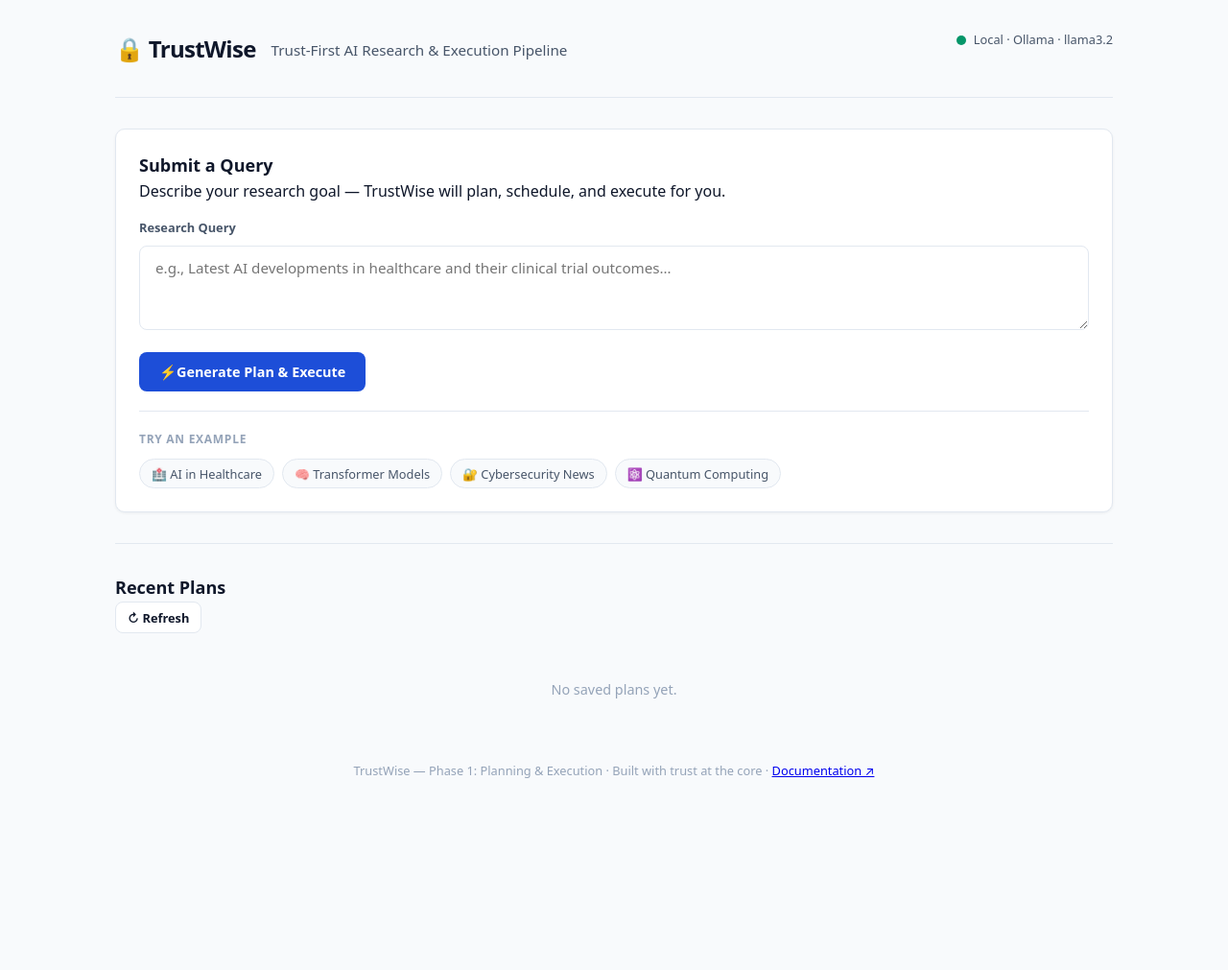
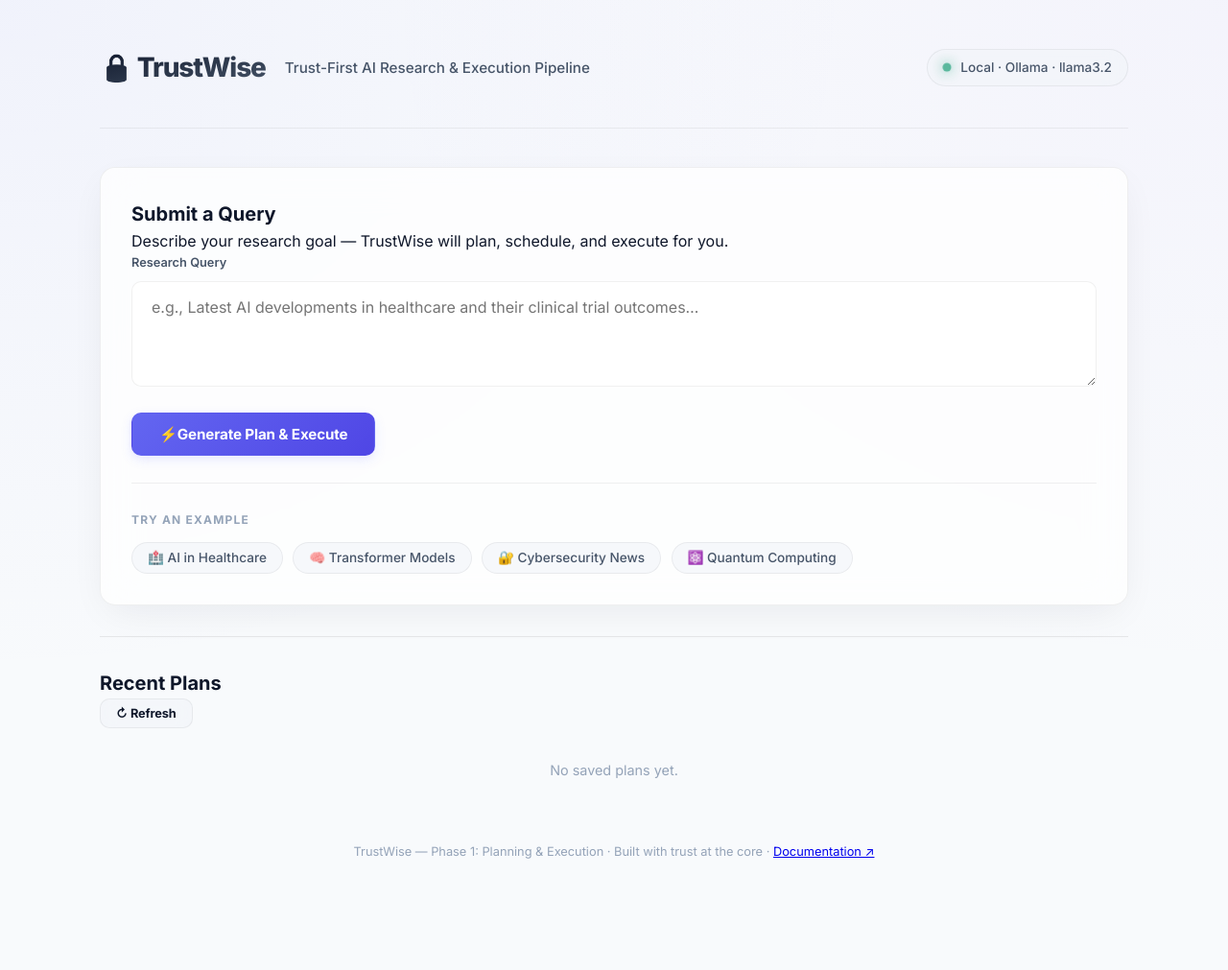
Before and after one commit to AnushkGG/TrustWise, a Flask app: page / in a window 1280 px wide. Shown: the whole page at 96% size. Before the commit the page ends 811 px from the top, so only its background shows below. Run offline with Flask 3, Linux system fonts and the light colour scheme; data that the repository does not hold is empty.

Commit message:
feat: upgrade to White Professional design with CSV/PDF export and premium Ice Glass aesthetics

```diff
--- a/static/css/style.css
+++ b/static/css/style.css
@@ -1,23 +1,27 @@
-/* TrustWise — professional light UI */
+/* TrustWise — White Professional Premium (Ice Glass) UI */
 
 :root {
-  --bg: #ffffff;
-  --bg-subtle: #f8fafc;
-  --border: #e2e8f0;
+  --bg: #f8fafc;
+  --bg-subtle: #ffffff;
+  --glass: rgba(255, 255, 255, 0.75);
+  --glass-surface: rgba(241, 245, 249, 0.65);
+  --glass-border: rgba(0, 0, 0, 0.06);
+  --border: rgba(0, 0, 0, 0.08);
   --text: #0f172a;
   --text-secondary: #475569;
   --text-muted: #94a3b8;
-  --accent: #1d4ed8;
-  --accent-hover: #1e40af;
+  --accent: #6366f1;
+  --accent-glow: rgba(99, 102, 241, 0.15);
+  --accent-hover: #4f46e5;
   --success: #059669;
   --warning: #d97706;
   --error: #dc2626;
-  --radius: 10px;
-  --radius-sm: 8px;
-  --shadow: 0 1px 3px rgba(15, 23, 42, 0.06);
-  --shadow-md: 0 4px 24px rgba(15, 23, 42, 0.08);
-  --font: "DM Sans", system-ui, -apple-system, sans-serif;
-  --ease: cubic-bezier(0.22, 1, 0.36, 1);
+  --radius: 16px;
+  --radius-sm: 10px;
+  --shadow: 0 4px 20px -1px rgba(15, 23, 42, 0.05);
+  --shadow-lg: 0 12px 40px -10px rgba(15, 23, 42, 0.08);
+  --font: "Outfit", "Inter", system-ui, -apple-system, sans-serif;
+  --ease: cubic-bezier(0.4, 0, 0.2, 1);
 }
 
 *,
@@ -35,111 +39,126 @@
 
 body {
   font-family: var(--font);
-  background: var(--bg-subtle);
+  background: var(--bg);
+  background-image:
+    radial-gradient(at 0% 0%, rgba(99, 102, 241, 0.05) 0px, transparent 50%),
+    radial-gradient(at 100% 0%, rgba(139, 92, 246, 0.04) 0px, transparent 50%);
   color: var(--text);
-  line-height: 1.55;
+  line-height: 1.6;
   min-height: 100vh;
 }
 
 .container {
-  max-width: 1080px;
+  max-width: 1120px;
   margin: 0 auto;
-  padding: 2rem 1.25rem 4rem;
+  padding: 3rem 1.5rem 5rem;
 }
 
 /* Header */
 .header {
   display: flex;
-  align-items: flex-start;
+  align-items: center;
   justify-content: space-between;
   gap: 1.5rem;
-  padding-bottom: 2rem;
-  border-bottom: 1px solid var(--border);
-  margin-bottom: 2rem;
+  padding-bottom: 2.5rem;
+  margin-bottom: 2.5rem;
+  border-bottom: 1px solid var(--glass-border);
 }
 
 .header-content {
   display: flex;
   align-items: center;
-  gap: 1rem;
+  gap: 1.25rem;
 }
 
 .brand-mark {
-  width: 48px;
-  height: 48px;
-  border-radius: var(--radius-sm);
-  background: var(--text);
+  width: 52px;
+  height: 52px;
+  border-radius: 14px;
+  background: linear-gradient(135deg, var(--accent), #8b5cf6);
   color: #fff;
-  font-weight: 700;
-  font-size: 0.85rem;
+  font-weight: 800;
+  font-size: 0.95rem;
   display: flex;
   align-items: center;
   justify-content: center;
-  letter-spacing: -0.02em;
+  letter-spacing: -0.01em;
+  box-shadow: 0 0 20px var(--accent-glow);
 }
 
 .header h1 {
-  font-size: 1.5rem;
-  font-weight: 700;
-  letter-spacing: -0.03em;
+  font-size: 1.75rem;
+  font-weight: 800;
+  letter-spacing: -0.04em;
+  background: linear-gradient(to bottom right, var(--text), var(--text-secondary));
+  -webkit-background-clip: text;
+  background-clip: text;
+  -webkit-text-fill-color: transparent;
 }
 
 .subtitle {
   color: var(--text-secondary);
   font-size: 0.95rem;
-  margin-top: 0.25rem;
+  font-weight: 500;
+  margin-top: 0.15rem;
 }
 
 .status-indicator {
   display: flex;
   align-items: center;
-  gap: 0.5rem;
-  font-size: 0.8rem;
+  gap: 0.65rem;
+  font-size: 0.85rem;
+  font-weight: 500;
   color: var(--text-secondary);
-  white-space: nowrap;
+  padding: 0.5rem 1rem;
+  background: var(--glass-surface);
+  border: 1px solid var(--glass-border);
+  border-radius: 999px;
+  backdrop-filter: blur(10px);
 }
 
 .status-dot {
-  width: 10px;
-  height: 10px;
+  width: 8px;
+  height: 8px;
   border-radius: 50%;
   background: var(--text-muted);
+  box-shadow: 0 0 8px var(--text-muted);
 }
 
 .status-dot--ok {
   background: var(--success);
+  box-shadow: 0 0 12px var(--success);
+  animation: pulse 2s infinite;
 }
-.status-dot--warn {
-  background: var(--warning);
-}
-.status-dot--err {
-  background: var(--error);
+
+@keyframes pulse {
+  0% { opacity: 1; transform: scale(1); }
+  50% { opacity: 0.6; transform: scale(1.15); }
+  100% { opacity: 1; transform: scale(1); }
 }
 
 /* Sections */
-.section-header {
-  margin-bottom: 1rem;
+.query-section {
+  background: var(--glass);
+  backdrop-filter: blur(20px);
+  border: 1px solid var(--glass-border);
+  border-radius: var(--radius);
+  padding: 2rem;
+  box-shadow: var(--shadow-lg);
+  margin-bottom: 2rem;
 }
 
 .section-header h2 {
-  font-size: 1.125rem;
-  font-weight: 600;
+  font-size: 1.25rem;
+  font-weight: 700;
+  color: var(--text);
 }
 
 .section-lead {
   color: var(--text-secondary);
-  font-size: 0.9rem;
-  margin-top: 0.35rem;
-  max-width: 52ch;
-}
-
-.query-section {
-  background: var(--bg);
-  border: 1px solid var(--border);
-  border-radius: var(--radius);
-  padding: 1.5rem;
-  box-shadow: var(--shadow);
-  margin-bottom: 1.5rem;
+  font-size: 0.95rem;
+  margin-top: 0.5rem;
+  max-width: 58ch;
 }
 
 .form-group label {
@@ -152,139 +171,155 @@
 
 textarea {
   width: 100%;
-  padding: 0.75rem 1rem;
-  border: 1px solid var(--border);
+  padding: 1rem 1.25rem;
+  border: 1px solid var(--glass-border);
   border-radius: var(--radius-sm);
   font-family: inherit;
-  font-size: 0.95rem;
+  font-size: 1rem;
   resize: vertical;
-  min-height: 88px;
-  background: var(--bg);
+  min-height: 110px;
+  background: #fff;
+  color: var(--text);
+  transition: all 0.2s var(--ease);
 }
 
 textarea:focus {
-  outline: 2px solid rgba(29, 78, 216, 0.25);
+  outline: none;
   border-color: var(--accent);
+  background: #ffffff;
+  box-shadow: 0 0 0 4px var(--accent-glow);
 }
 
 .btn {
   display: inline-flex;
   align-items: center;
   justify-content: center;
-  padding: 0.65rem 1.25rem;
+  padding: 0.75rem 1.75rem;
   font-family: inherit;
-  font-size: 0.9rem;
-  font-weight: 600;
+  font-size: 0.95rem;
+  font-weight: 700;
   border-radius: var(--radius-sm);
   border: 1px solid transparent;
   cursor: pointer;
-  transition: background 0.15s var(--ease), border-color 0.15s;
+  transition: all 0.25s var(--ease);
+  letter-spacing: -0.01em;
 }
 
 .btn-primary {
-  background: var(--accent);
+  background: linear-gradient(135deg, var(--accent), #4f46e5);
   color: #fff;
-  margin-top: 1rem;
+  margin-top: 1.25rem;
+  box-shadow: 0 4px 12px var(--accent-glow);
 }
 
 .btn-primary:hover:not(:disabled) {
-  background: var(--accent-hover);
+  transform: translateY(-2px);
+  box-shadow: 0 8px 20px var(--accent-glow);
+  filter: brightness(1.1);
 }
 
 .btn-primary:disabled {
-  opacity: 0.6;
+  opacity: 0.5;
   cursor: not-allowed;
+  transform: none;
 }
 
 .btn-secondary {
-  background: var(--bg);
-  border-color: var(--border);
+  background: var(--glass-surface);
+  border-color: var(--glass-border);
   color: var(--text);
+  backdrop-filter: blur(8px);
+}
+
+.btn-secondary:hover:not(:disabled) {
+  background: var(--border);
+  border-color: var(--text-muted);
 }
 
 .btn-sm {
-  padding: 0.4rem 0.75rem;
+  padding: 0.45rem 1rem;
   font-size: 0.8rem;
 }
 
 .example-queries {
-  margin-top: 1.25rem;
-  padding-top: 1.25rem;
-  border-top: 1px solid var(--border);
+  margin-top: 1.75rem;
+  padding-top: 1.75rem;
+  border-top: 1px solid var(--glass-border);
 }
 
 .examples-label {
   font-size: 0.75rem;
-  font-weight: 600;
+  font-weight: 700;
   color: var(--text-muted);
   text-transform: uppercase;
-  letter-spacing: 0.06em;
-  margin-bottom: 0.65rem;
+  letter-spacing: 0.1em;
+  margin-bottom: 0.85rem;
 }
 
 .example-chips {
   display: flex;
   flex-wrap: wrap;
-  gap: 0.5rem;
+  gap: 0.65rem;
 }
 
 .chip {
-  padding: 0.35rem 0.75rem;
-  font-size: 0.8rem;
-  border: 1px solid var(--border);
-  border-radius: 999px;
-  background: var(--bg-subtle);
+  padding: 0.45rem 1rem;
+  font-size: 0.85rem;
+  font-weight: 500;
+  border: 1px solid var(--glass-border);
+  border-radius: 99px;
+  background: var(--glass-surface);
   cursor: pointer;
   font-family: inherit;
   color: var(--text-secondary);
+  transition: all 0.2s var(--ease);
 }
 
 .chip:hover {
+  background: var(--accent);
   border-color: var(--accent);
-  color: var(--accent);
+  color: #fff;
+  transform: scale(1.03);
 }
 
 /* Loading / pipeline */
 .loading-section {
-  background: var(--bg);
-  border: 1px solid var(--border);
+  background: var(--glass);
+  backdrop-filter: blur(15px);
+  border: 1px solid var(--glass-border);
   border-radius: var(--radius);
-  padding: 1.5rem;
-  margin-bottom: 1.5rem;
-  box-shadow: var(--shadow);
+  padding: 2rem;
+  margin-bottom: 2rem;
+  box-shadow: var(--shadow-lg);
 }
 
 .loading-head {
   display: flex;
   align-items: center;
-  gap: 1rem;
-  margin-bottom: 1.25rem;
+  gap: 1.25rem;
+  margin-bottom: 1.5rem;
 }
 
 .spinner {
-  width: 36px;
-  height: 36px;
-  border: 3px solid var(--border);
+  width: 40px;
+  height: 40px;
+  border: 3px solid rgba(255, 255, 255, 0.05);
   border-top-color: var(--accent);
   border-radius: 50%;
-  animation: spin 0.8s linear infinite;
-}
-
-@keyframes spin {
-  to {
-    transform: rotate(360deg);
-  }
+  animation: spin 0.8s cubic-bezier(0.5, 0.1, 0.4, 0.9) infinite;
+  box-shadow: 0 0 15px var(--accent-glow);
 }
 
 .loading-title {
-  font-weight: 600;
-  font-size: 1rem;
+  font-weight: 700;
+  font-size: 1.1rem;
+  color: var(--text);
 }
 
 .loading-sub {
-  font-size: 0.85rem;
+  font-size: 0.9rem;
   color: var(--text-secondary);
-  margin-top: 0.2rem;
+  margin-top: 0.25rem;
 }
 
 .pipeline-steps {
```
Also changed, not shown: other parts of static/css/style.css (+99 -71 lines), scripts/check_5_topics.py (added, +56 -0 lines), web/public/index.html (+6 -2 lines), web/src/client/main.ts (+36 -0 lines), 2 other files.
